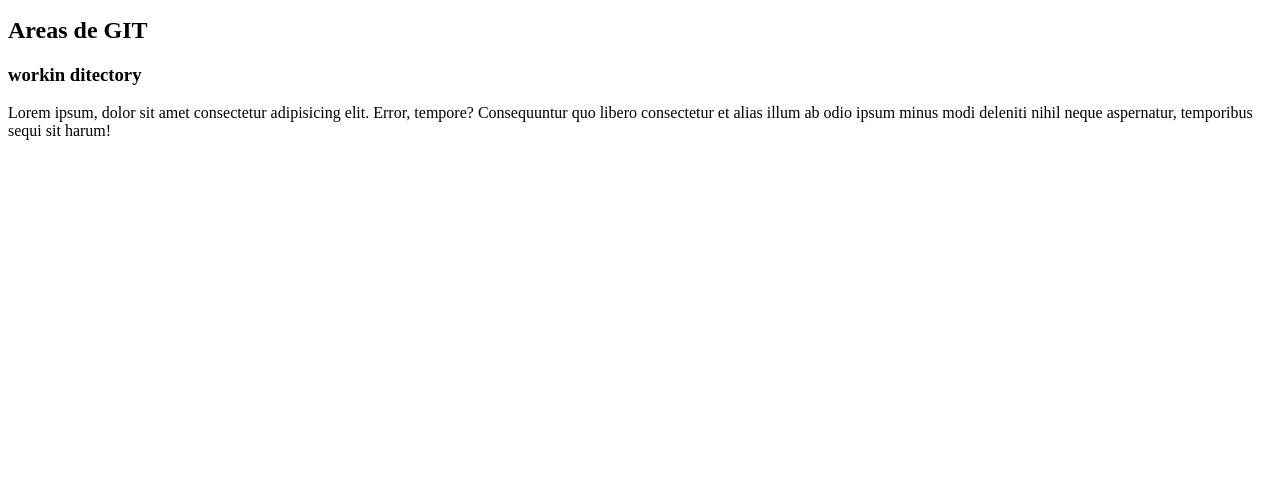
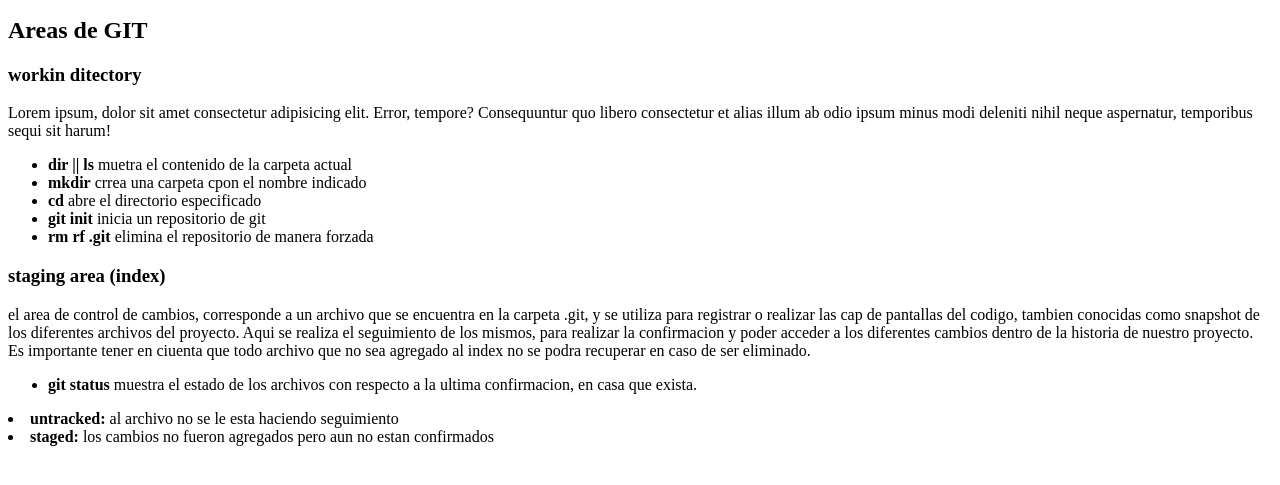
Before and after one commit to melanie1305/git-martes-melanie, a plain HTML site: page index.html in a window 1280 px wide. Shown: the part 101-586 px from the top of the page. Drawn offline with Linux system fonts and the light colour scheme.

Commit message:
areas GIT: Working directory

```diff
--- a/index.html
+++ b/index.html
@@ -18,6 +18,30 @@
             <p>
                 Lorem ipsum, dolor sit amet consectetur adipisicing elit. Error, tempore? Consequuntur quo libero consectetur et alias illum ab odio ipsum minus modi deleniti nihil neque aspernatur, temporibus sequi sit harum!
             </p>
+            <ul class="commands">
+
+                <li><strong> dir || ls </strong> muetra el contenido de la carpeta actual </li>
+                <li><strong> mkdir</strong> crrea una carpeta cpon el  nombre indicado</li>
+                <li><strong>cd </strong> abre el directorio especificado</li>
+                <li><strong>git init </strong> inicia un repositorio de git </li>
+                <li><strong>rm rf .git</strong> elimina el repositorio de manera forzada</li>
+
+
+
+            </ul>
+        </article>
+        <article>
+            <h3>staging area (index)</h3>
+            <p>
+                el area de control de cambios, corresponde a un archivo que se encuentra en la carpeta .git, y se utiliza para registrar o realizar las cap de pantallas del codigo, tambien conocidas como snapshot de los diferentes archivos del proyecto. Aqui se realiza el seguimiento de los mismos, para realizar la confirmacion y poder acceder a los diferentes cambios dentro de la historia de nuestro proyecto. Es importante tener en ciuenta que todo archivo que no sea agregado al index no se podra recuperar en caso de ser eliminado.
+            </p>
+            <ul class="commands">
+                <li>
+                    <strong>git status</strong> muestra el estado de los archivos con respecto a la ultima confirmacion, en casa que exista.
+                </ul>
+                    <li><strong>untracked:</strong> al archivo no se le esta haciendo seguimiento </li>
+                    <li><strong>staged:</strong> los cambios no fueron agregados pero aun no estan confirmados</li>
+
         </article>
     </section>
 
```
